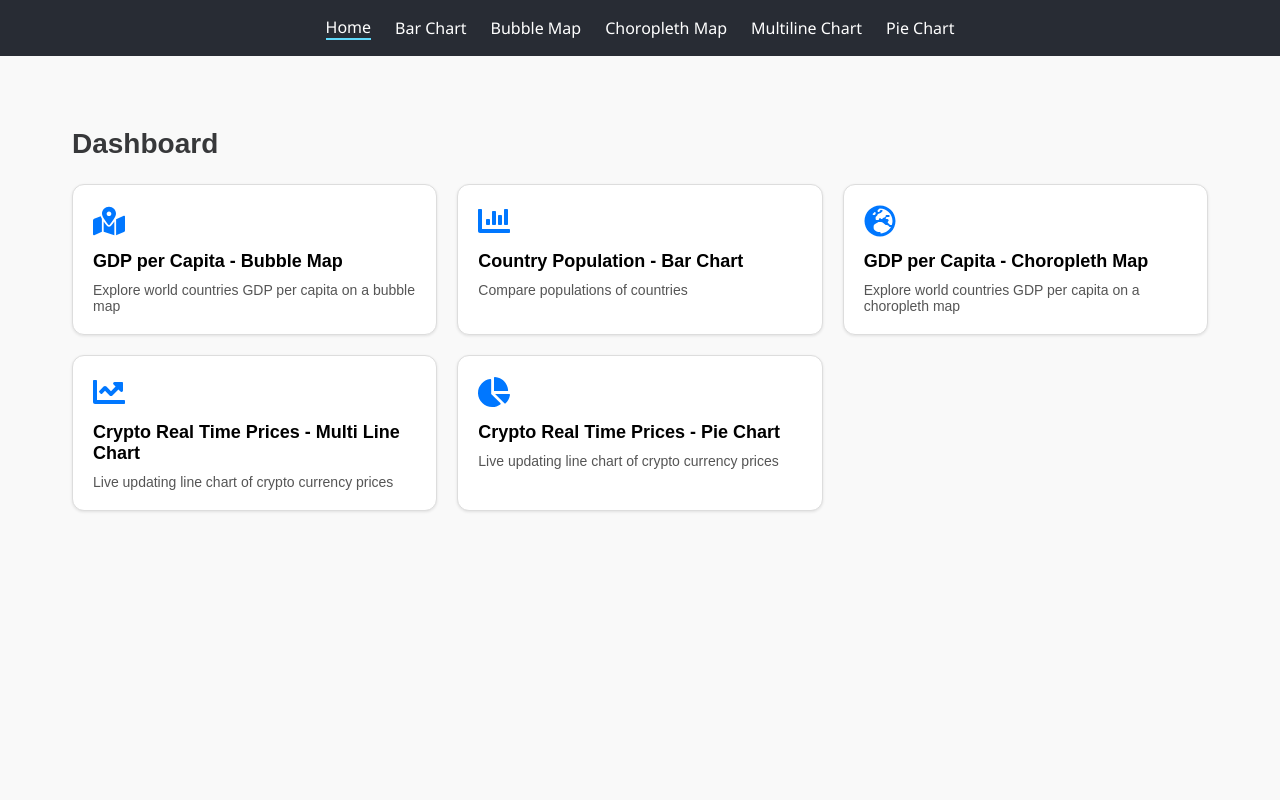
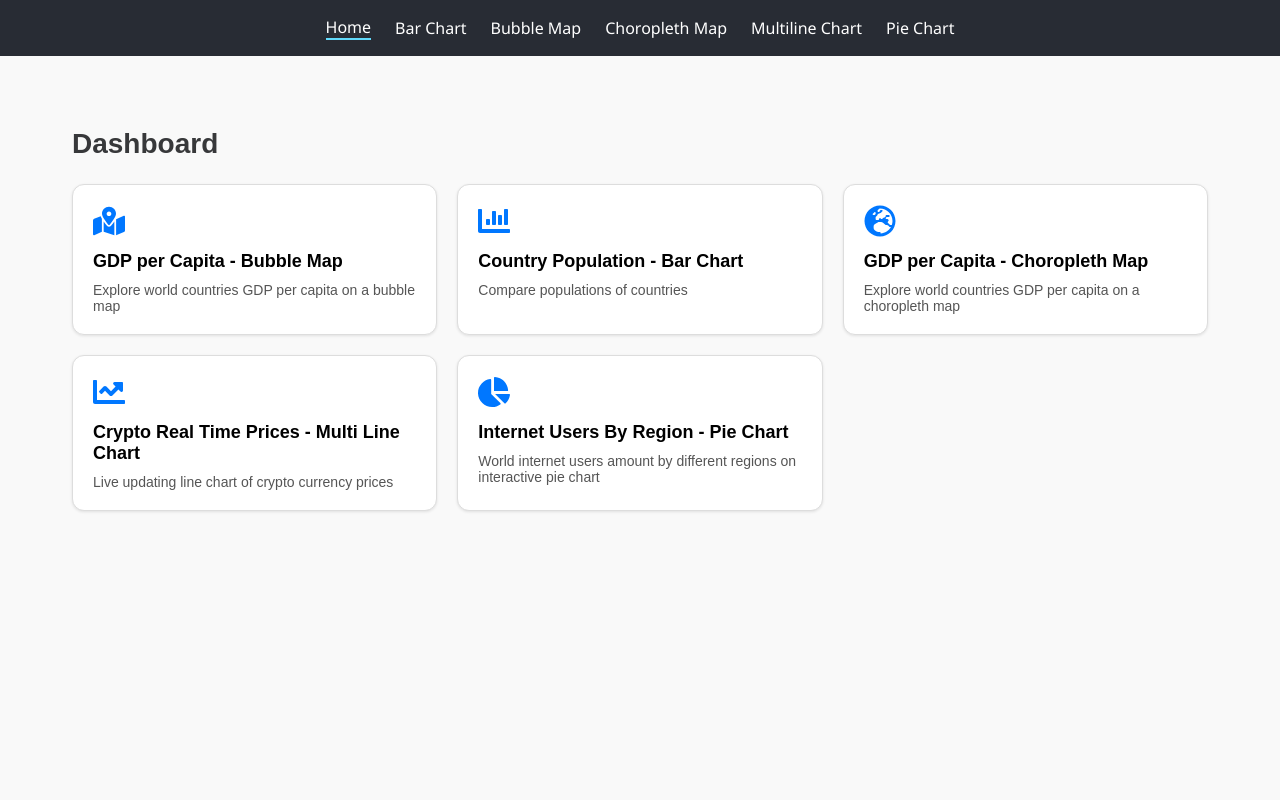
Before and after one commit to Gevorious/d3-charts, a React (Vite) app: page / in a window 1280 px wide. Shown: the top 800 px of the page. Built offline with nearby package versions, Linux system fonts and the light colour scheme.

Commit message:
Update dashboard data to replace Pie Chart title and description with new content focused on internet users by region, enhancing clarity and relevance.

```diff
--- a/src/pages/Home/dashboardData.ts
+++ b/src/pages/Home/dashboardData.ts
@@ -24,8 +24,9 @@ export const dashboardItems = [
     url: '/line-chart',
   },
   {
-    title: 'Crypto Real Time Prices - Pie Chart',
-    description: 'Live updating line chart of crypto currency prices',
+    title: 'Internet Users By Region - Pie Chart',
+    description:
+      'World internet users amount by different regions on interactive pie chart',
     icon: 'pieChart',
     url: '/pie-chart',
   },
```
